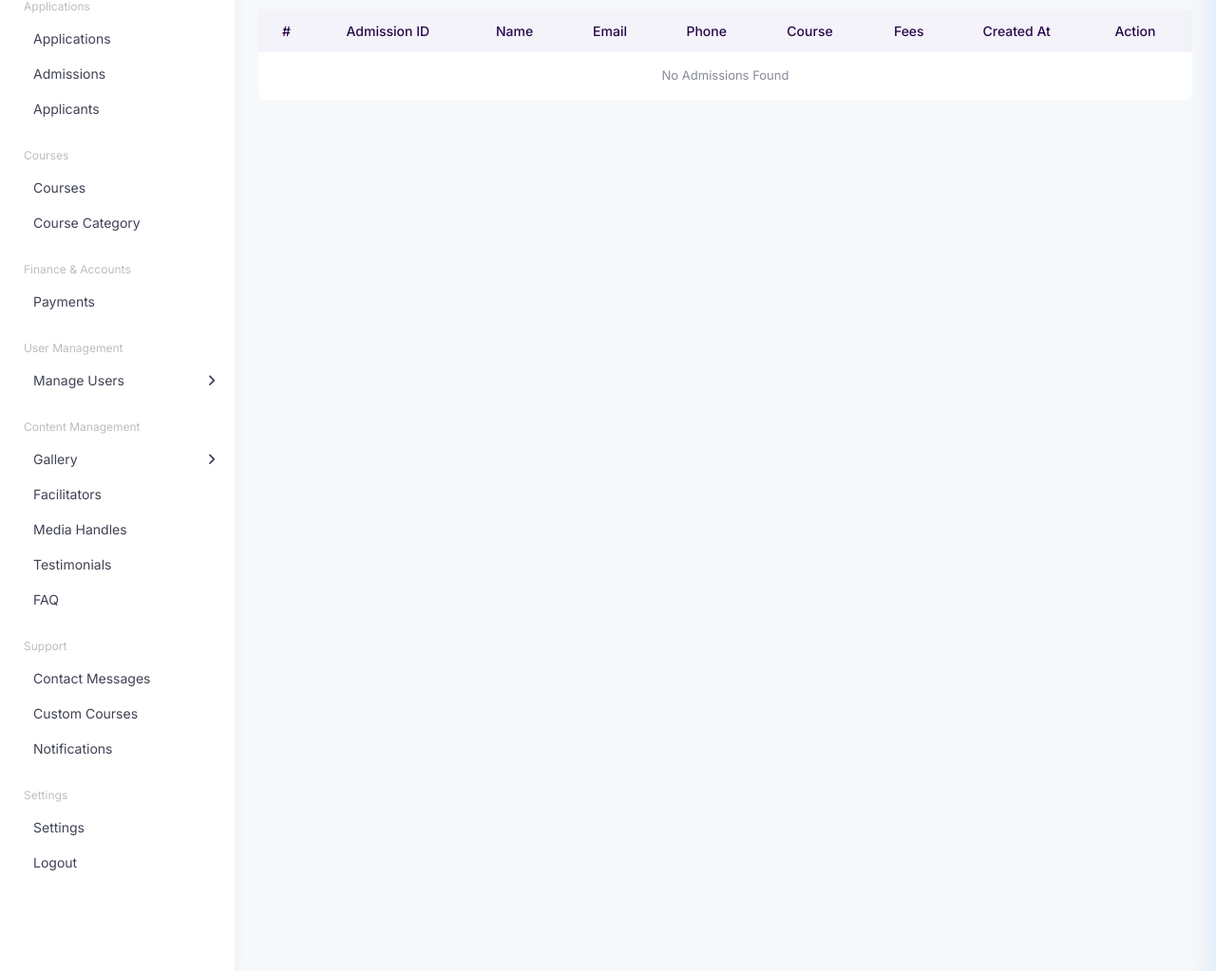
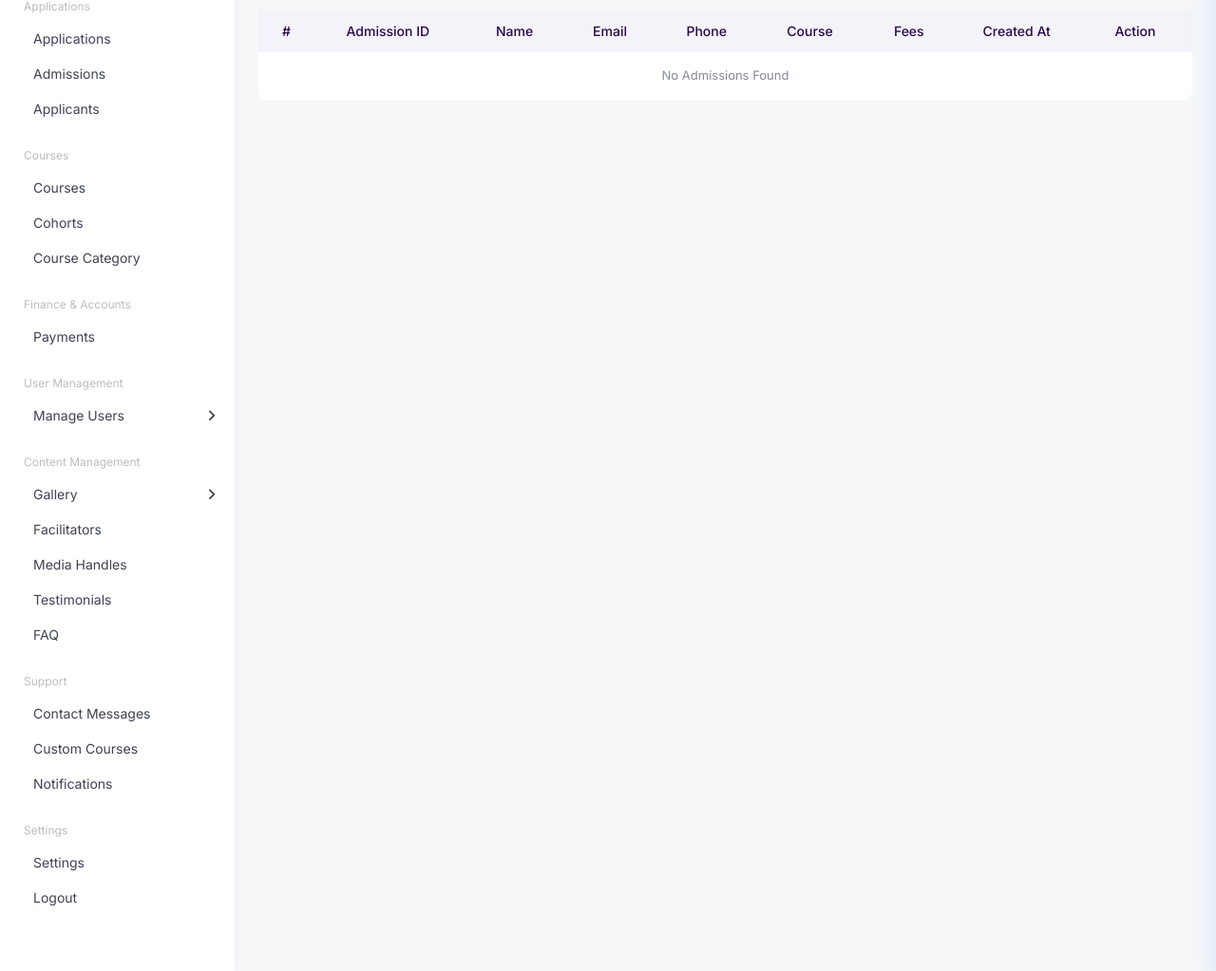
Before and after one commit to gimpa-gtc/gtc, a Django app: page /dashboard/admissions/ in a window 1280 px wide. Shown: the part 150-1173 px from the top of the page at 95% size. Run offline with Django 4.2, Linux system fonts and the light colour scheme; data that the repository does not hold is empty; some libraries are stand-ins or nearby versions.

Commit message:
Update sidebar.html

```diff
--- a/gtccore/dashboard/templates/includes/sidebar.html
+++ b/gtccore/dashboard/templates/includes/sidebar.html
@@ -42,6 +42,9 @@
                 <li class="menu-title"><span>Courses</span></li>
                 <li>
                     <a href="{% url 'dashboard:courses' %}"><i class="fe fe-shopping-cart"></i> <span>Courses</span></a>
+                </li>
+                <li>
+                    <a href="{% url 'dashboard:courses' %}"><i class="fe fe-calendar"></i> <span>Cohorts</span></a>
                 </li>
                 <li>
                     <a href="{% url 'dashboard:course_categories' %}"><i class="fe fe-shopping-bag"></i> <span>Course Category</span></a>
```
